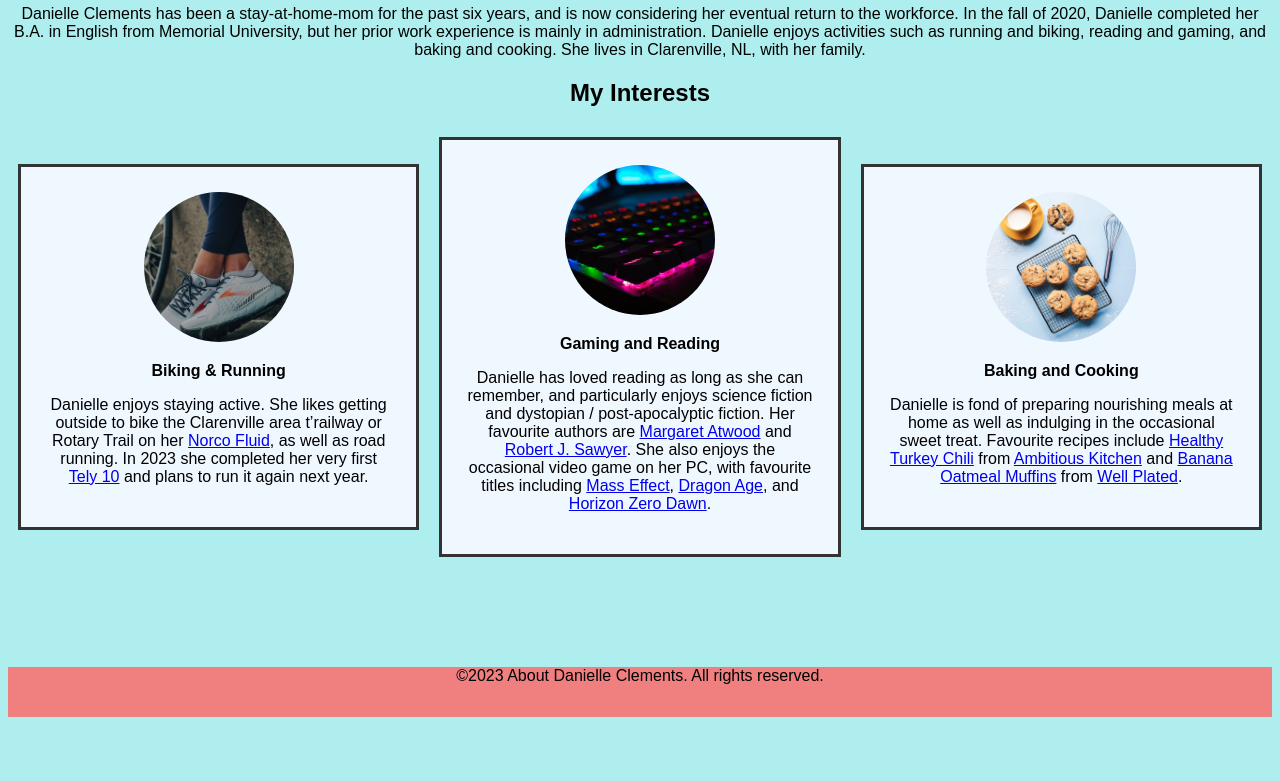
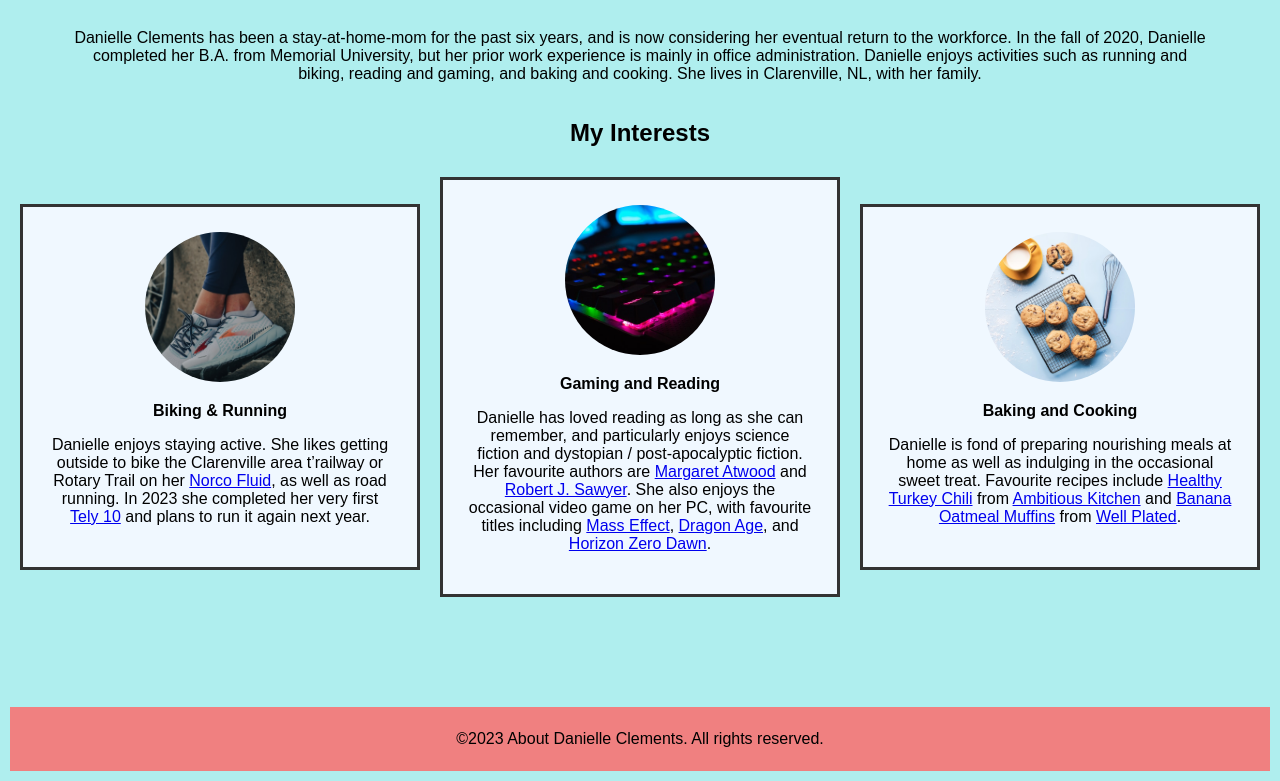
Before and after one commit to DClements84/AboutMePage, a plain HTML site: page example1.html in a window 1280 px wide. Shown: the part 551-1332 px from the top of the page. Before the commit the page ends 1268 px from the top, so only its background shows below. Drawn offline with Linux system fonts and the light colour scheme.

Commit message:
Further edits

```diff
--- a/example1.html
+++ b/example1.html
@@ -17,6 +17,7 @@
         display: block;
         margin-left: auto;
         margin-right: auto;
+        border: 3px solid black;
       }
 
       img {
@@ -37,6 +38,10 @@
         margin-bottom: 0px;
         background-color: paleturquoise;
         font-family: Arial, Helvetica, sans-serif;
+        justify-content: center;
+        align-items: center;
+        padding: 0px;
+        margin: 10px;
       }
       footer {
         text-align: center;
@@ -44,8 +49,9 @@
         margin-top: 100px;
         background-color: lightcoral;
         align-items: center;
+        padding: 7px;
       }
-      .container {
+      .Interestscontainer {
         display: flex;
         justify-content: center;
         align-items: center;
@@ -62,6 +68,18 @@
       .bold {
         font-weight: bold;
       }
+      .AboutMeParent {
+        display: flex;
+        justify-content: center;
+        align-items: center;
+      }
+      .AboutMeTextContainer {
+        display: flex;
+        justify-content: center;
+        text-align: center;
+        align-items: center;
+        width: 90%;
+      }
     </style>
   </head>
   <body>
@@ -73,16 +91,22 @@
       alt="An image of Danielle holding her daughter."
     />
     <p class="TextCentre bold">About Me</p>
-    <p class="TextCentre">
-      Danielle Clements has been a stay-at-home-mom for the past six years, and
-      is now considering her eventual return to the workforce. In the fall of
-      2020, Danielle completed her B.A. in English from Memorial University, but
-      her prior work experience is mainly in administration. Danielle enjoys
-      activities such as running and biking, reading and gaming, and baking and
-      cooking. She lives in Clarenville, NL, with her family.
-    </p>
+    <div class="AboutMeParent">
+      <div class="AboutMeTextContainer">
+        <p class="TextCentre">
+          Danielle Clements has been a stay-at-home-mom for the past six years,
+          and is now considering her eventual return to the workforce. In the
+          fall of 2020, Danielle completed her B.A. from Memorial University,
+          but her prior work experience is mainly in office administration.
+          Danielle enjoys activities such as running and biking, reading and
+          gaming, and baking and cooking. She lives in Clarenville, NL, with her
+          family.
+        </p>
+      </div>
+    </div>
+
     <h2 class="TextCentre">My Interests</h2>
-    <div class="container">
+    <div class="Interestscontainer">
       <div class="box" id="box1">
         <img
           src="images/bikesneakers.jpg"
```
Also changed, not shown: sampleflexbox.html (+6 -0 lines).
